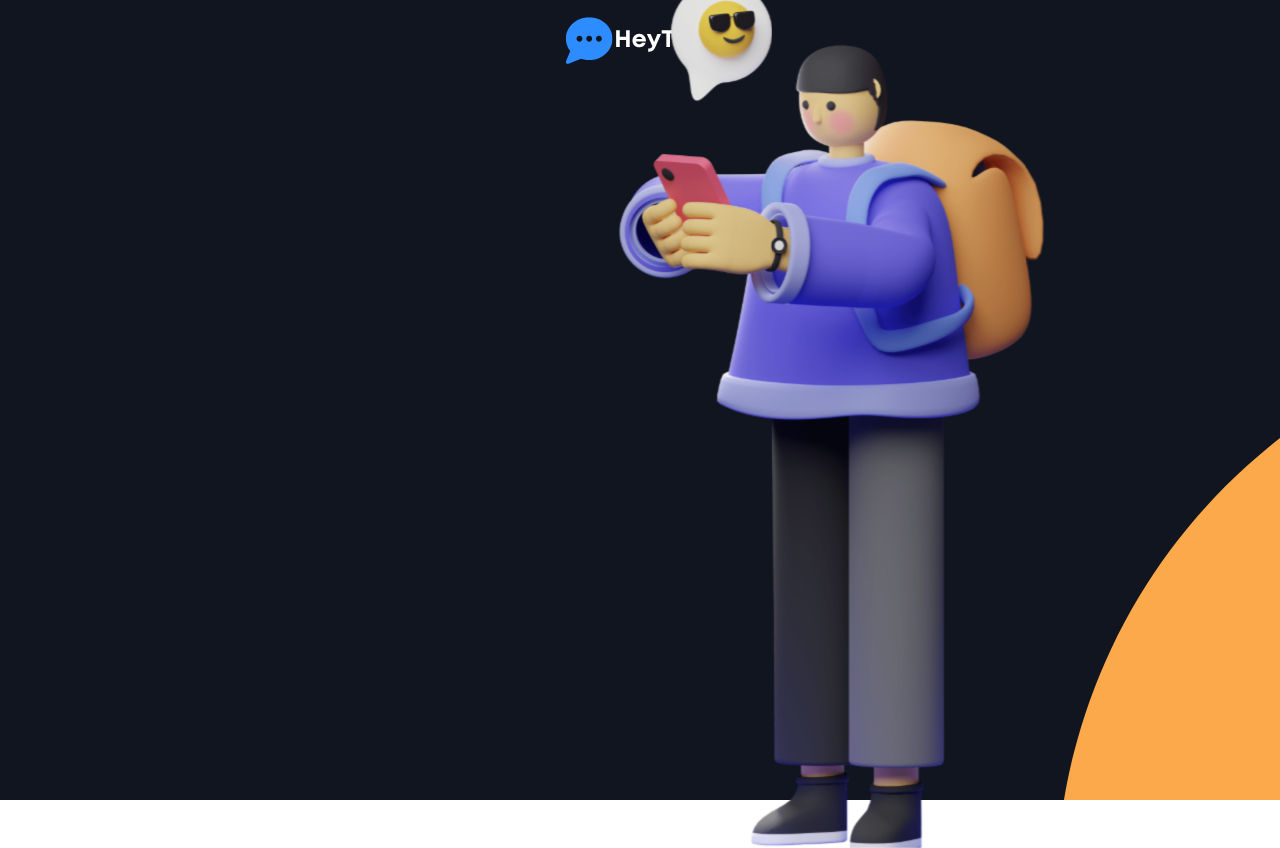
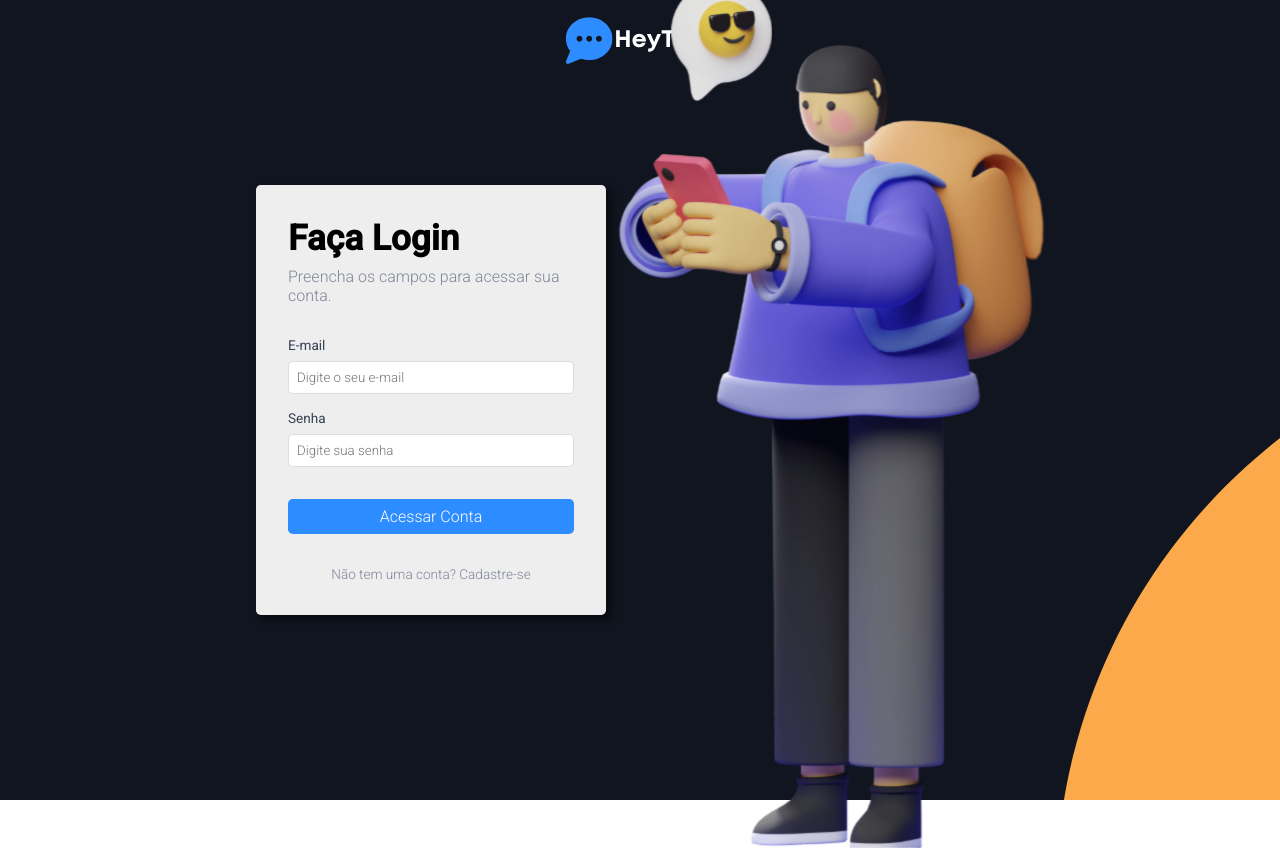
Before and after one commit to FilipiRafael/heytalk, a React (Create React App) app: page / in a window 1280 px wide. Built offline with nearby package versions, Linux system fonts and the light colour scheme.

Commit message:
Add new updates

```diff
--- /dev/null
+++ b/src/components/SignInCard/index.tsx
@@ -0,0 +1,33 @@
+import {
+  Card,
+  Title,
+  SubTitle,
+  Label,
+  Input,
+  LoginButton,
+  SignUpText
+} from './styles';
+
+export const SignInCard = () => {
+  return (
+    <Card>
+      <Title>Faça Login</Title>
+      <SubTitle>Preencha os campos para acessar sua conta.</SubTitle>
+
+      <Label htmlFor='email'>E-mail</Label>
+      <Input type='email' placeholder='Digite o seu e-mail' />
+
+      <Label htmlFor='password'>Senha</Label>
+      <Input type='password' placeholder='Digite sua senha' />
+
+      <LoginButton>
+        Acessar Conta
+      </LoginButton>
+
+      <SignUpText>
+        Não tem uma conta?
+        Cadastre-se
+      </SignUpText>
+    </Card>
+  )
+}
--- /dev/null
+++ b/src/components/SignInCard/styles.ts
@@ -0,0 +1,85 @@
+import styled from 'styled-components';
+
+export const Card = styled.div`
+  width: 350px;
+  height: 430px;
+
+  background-color: #EFEEEE;
+  border-radius: 0.3rem;
+  box-shadow: 5px 5px 10px rgba(0,0,0,0.5);
+
+  display: flex;
+  flex-direction: column;
+  align-items: flex-start;
+
+  padding: 2rem;
+
+  position: absolute;
+  top: 0;
+  bottom: 0;
+  margin: auto;
+  left: 20%;
+`;
+
+export const Title = styled.h1`
+  font-size: 2.2rem;
+  font-weight: bold;
+  color: #000;
+
+  margin-bottom: 0.5rem;
+`;
+
+export const SubTitle = styled.h2`
+  font-size: 1rem;
+  font-weight: 300;
+  color: #7E8697;
+
+  margin-bottom: 2rem;
+`;
+
+export const Label = styled.label`
+  font-size: 0.85rem;
+  font-weight: 400;
+  color: #344054;
+
+  margin-bottom: 0.5rem;
+`;
+
+export const Input = styled.input`
+  width: 100%;
+  padding: 0.5rem;
+
+  border-radius: 0.3rem;
+  border: 1px solid #DDD;
+
+  background-color: #FFF;
+
+  margin-bottom: 1rem;
+
+  font-weight: 300;
+`;
+
+export const LoginButton = styled.button`
+  font-size: 1rem;
+  font-weight: 300;
+
+  padding: 0.5rem 0;
+  width: 100%;
+
+  border-radius: 0.3rem;
+  color: #FFF;
+  cursor: pointer;
+
+  background-color: #2D8CFF;
+
+  margin: 1rem 0 2rem 0;
+`;
+
+export const SignUpText = styled.span`
+  font-weight: 300;
+  font-size: 0.85rem;
+  color: #7E8697;
+
+  width: 100%;
+  text-align: center;
+`;
--- a/src/pages/SignIn/index.tsx
+++ b/src/pages/SignIn/index.tsx
@@ -6,11 +6,14 @@ import {
 
 import 'animate.css';
 
+import { SignInCard } from '../../components/SignInCard';
+
 export const SignIn = () => {
   return (
     <Container>
       <BrandStyled src='/images/text-white-brand.svg' alt='Brand' />
       <VectorStyled src='/images/signin-vector.svg' alt='HeyTalk Brand Icon' />
+      <SignInCard />
     </Container>
   )
 }
```
